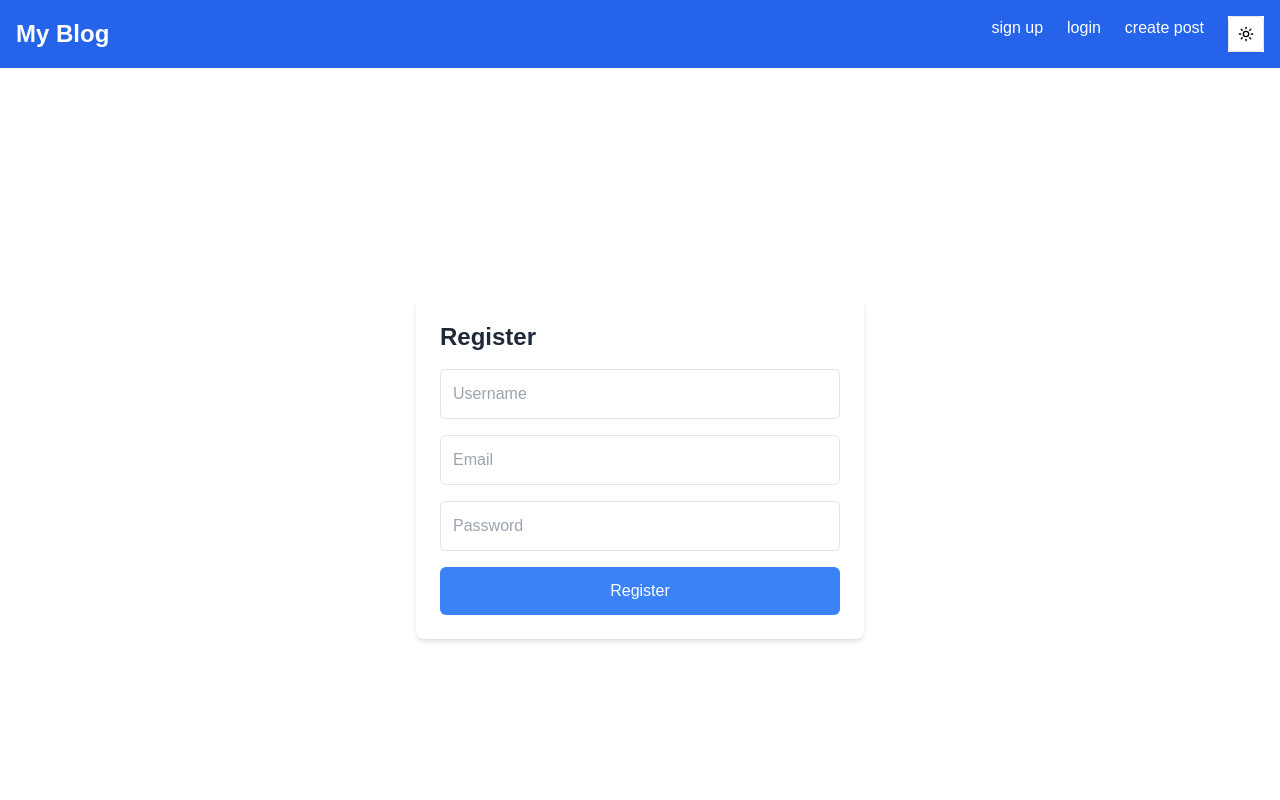
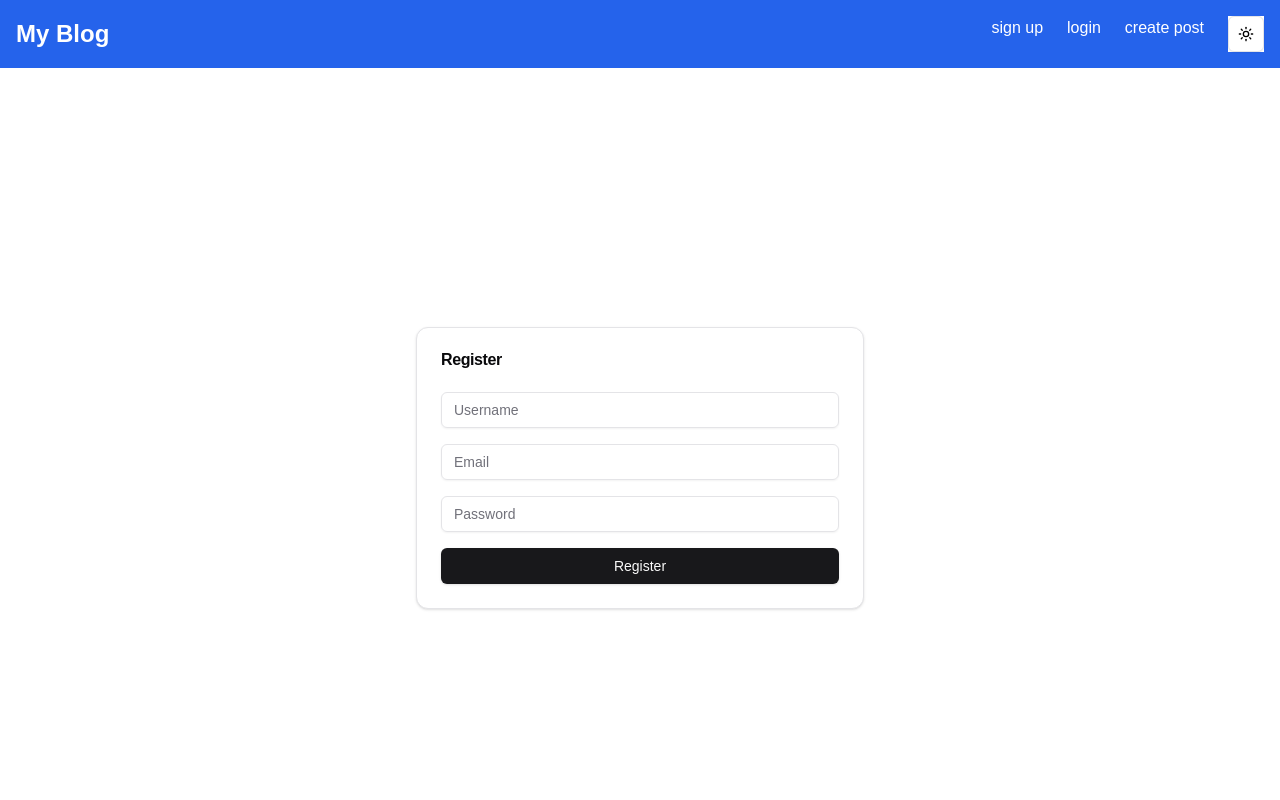
Before and after one commit to luqmanmatloob/nestjs-nextjs-jwt-crud-example, a Next.js app in the folder client/: page /signup in a window 1280 px wide. Shown: the top 800 px of the page. Built offline with nearby package versions, Linux system fonts and the light colour scheme.

Commit message:
client : updated

```diff
--- a/client/src/app/signup/page.tsx
+++ b/client/src/app/signup/page.tsx
@@ -2,6 +2,9 @@
 
 import { useState } from "react";
 import { useRouter } from "next/navigation";
+import { Input } from "@/components/ui/input";
+import { Button } from "@/components/ui/button";
+import { Card, CardContent, CardHeader, CardTitle } from "@/components/ui/card";
 
 export default function SignupPage() {
   const [form, setForm] = useState({ username: "", email: "", password: "" });
@@ -30,13 +33,19 @@ export default function SignupPage() {
 
   return (
     <div className="flex min-h-screen items-center justify-center">
-      <form onSubmit={handleSubmit} className="w-full max-w-md space-y-4 bg-white dark:bg-gray-800 p-6 rounded-lg shadow-md">
-        <h2 className="text-2xl font-semibold text-gray-800 dark:text-white">Register</h2>
-        <input type="text" name="username" placeholder="Username" className="w-full p-3 border rounded-md dark:bg-gray-700" onChange={handleChange} required />
-        <input type="email" name="email" placeholder="Email" className="w-full p-3 border rounded-md dark:bg-gray-700" onChange={handleChange} required />
-        <input type="password" name="password" placeholder="Password" className="w-full p-3 border rounded-md dark:bg-gray-700" onChange={handleChange} required />
-        <button type="submit" className="w-full p-3 bg-blue-500 text-white rounded-md hover:bg-blue-600">Register</button>
-      </form>
+      <Card className="w-full max-w-md">
+        <CardHeader>
+          <CardTitle>Register</CardTitle>
+        </CardHeader>
+        <CardContent>
+          <form onSubmit={handleSubmit} className="space-y-4">
+            <Input type="text" name="username" placeholder="Username" onChange={handleChange} required />
+            <Input type="email" name="email" placeholder="Email" onChange={handleChange} required />
+            <Input type="password" name="password" placeholder="Password" onChange={handleChange} required />
+            <Button type="submit" className="w-full">Register</Button>
+          </form>
+        </CardContent>
+      </Card>
     </div>
   );
 }
```
